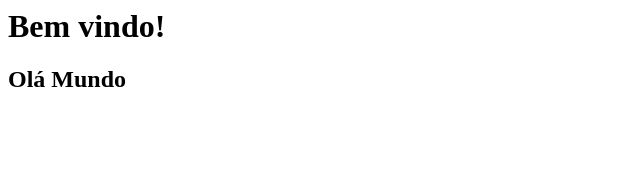
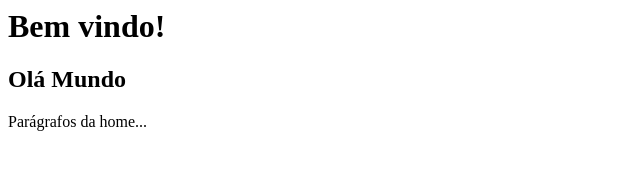
Before and after one commit to itaguairj/teste-projeto, a plain HTML site: page index.html in a window 1280 px wide. Shown: the whole page, without its empty margins (0-640 px from the left). Drawn offline with Linux system fonts and the light colour scheme.

Commit message:
criando novas funcionalidades na home

```diff
--- a/index.html
+++ b/index.html
@@ -1,2 +1,3 @@
 <h1>Bem vindo!</h1>
 <h2>Olá Mundo</h2>
+<p>Parágrafos da home...</p>
```
Also changed, not shown: a.txt (added), nomes.txt.
